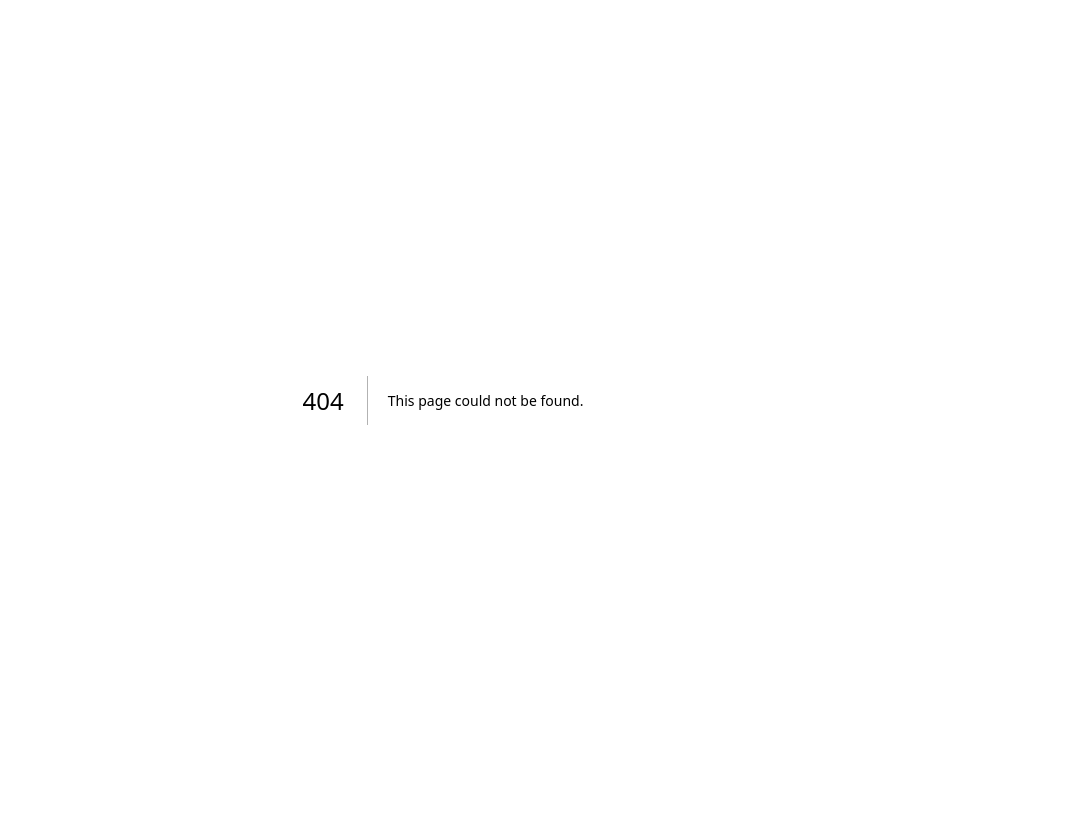
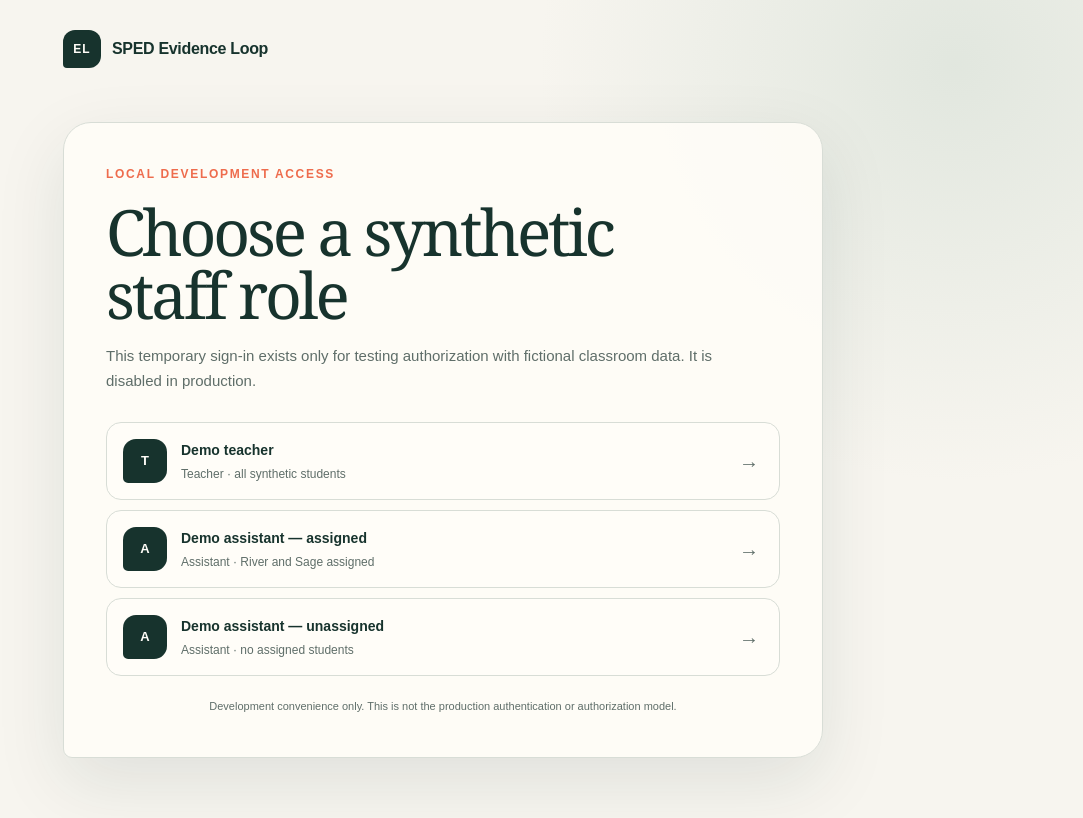
Before and after one commit to mithunkar/SPED-Evidence-Loop, a Next.js app: page /sign-in in a window 1280 px wide. Before the commit this address had no page. Shown: the top 818 px of the page, without its empty margins (197-1280 px from the left). Built offline with nearby package versions, Linux system fonts and the light colour scheme; no server answers.

Commit message:
Add development role sign-in

```diff
--- a/src/app/globals.css
+++ b/src/app/globals.css
@@ -244,6 +244,143 @@ main {
   padding: 80px max(20px, calc((100% - 1180px) / 2));
   background: var(--ink);
   color: var(--surface);
+}
+
+.auth-shell {
+  width: min(760px, calc(100% - 32px));
+  margin: 0 auto;
+  padding: 30px 0 64px;
+}
+
+.auth-brand {
+  display: inline-flex;
+  align-items: center;
+  gap: 11px;
+  font-weight: 800;
+  letter-spacing: -0.02em;
+}
+
+.auth-surface {
+  margin-top: 54px;
+  padding: 42px;
+  border: 1px solid var(--line);
+  border-radius: 28px 28px 28px 9px;
+  background: rgb(255 253 248 / 90%);
+  box-shadow: 0 24px 70px rgb(23 51 45 / 10%);
+}
+
+.auth-heading {
+  max-width: 610px;
+}
+
+.auth-heading h1 {
+  margin: 0;
+  font-family: Georgia, "Times New Roman", serif;
+  font-size: clamp(42px, 8vw, 64px);
+  font-weight: 500;
+  letter-spacing: -0.05em;
+  line-height: 0.98;
+}
+
+.auth-heading > p:last-child {
+  margin: 18px 0 0;
+  color: var(--muted);
+  font-size: 15px;
+  line-height: 1.65;
+}
+
+.auth-current {
+  margin: 24px 0 0;
+  padding: 13px 15px;
+  border-left: 4px solid var(--sage);
+  border-radius: 0 12px 12px 0;
+  background: #edf3ee;
+  color: var(--muted);
+  font-size: 13px;
+  line-height: 1.5;
+}
+
+.auth-current strong {
+  color: var(--ink);
+}
+
+.identity-list {
+  margin-top: 28px;
+  display: grid;
+  gap: 10px;
+}
+
+.identity-option {
+  width: 100%;
+  min-height: 78px;
+  padding: 14px 16px;
+  display: grid;
+  grid-template-columns: 44px minmax(0, 1fr) 24px;
+  align-items: center;
+  gap: 14px;
+  border: 1px solid var(--line);
+  border-radius: 15px;
+  background: var(--surface);
+  color: var(--ink);
+  cursor: pointer;
+  font: inherit;
+  text-align: left;
+  transition:
+    border-color 140ms ease,
+    box-shadow 140ms ease,
+    transform 140ms ease;
+}
+
+.identity-option:hover {
+  border-color: #91a69c;
+  box-shadow: 0 12px 32px rgb(23 51 45 / 8%);
+  transform: translateY(-1px);
+}
+
+.identity-option:focus-visible,
+.auth-brand:focus-visible {
+  outline: 3px solid var(--accent);
+  outline-offset: 3px;
+}
+
+.identity-initial {
+  width: 44px;
+  height: 44px;
+  display: grid;
+  place-items: center;
+  border-radius: 13px 13px 13px 5px;
+  background: var(--ink);
+  color: var(--surface);
+  font-size: 13px;
+  font-weight: 900;
+}
+
+.identity-option > span:nth-child(2) {
+  display: grid;
+  gap: 5px;
+}
+
+.identity-option strong {
+  font-size: 14px;
+}
+
+.identity-option small {
+  color: var(--muted);
+  font-size: 12px;
+  line-height: 1.4;
+}
+
+.identity-arrow {
+  color: var(--muted);
+  font-size: 20px;
+}
+
+.auth-warning {
+  margin: 22px 0 0;
+  color: var(--muted);
+  font-size: 11px;
+  line-height: 1.55;
+  text-align: center;
 }
 
 .demo-shell {
@@ -1393,6 +1530,21 @@ main {
     width: min(100% - 28px, 1180px);
   }
 
+  .auth-shell {
+    width: min(100% - 20px, 760px);
+    padding-top: 20px;
+  }
+
+  .auth-brand > span:last-child {
+    display: none;
+  }
+
+  .auth-surface {
+    margin-top: 34px;
+    padding: 28px 16px;
+    border-radius: 22px 22px 22px 7px;
+  }
+
   .brand > span:last-child {
     display: none;
   }
--- a/src/app/page.tsx
+++ b/src/app/page.tsx
@@ -31,6 +31,9 @@ export default function Home() {
             <Link className="primary-link" href="/demo/session">
               Open the scoring demo
               <span aria-hidden="true">→</span>
+            </Link>
+            <Link className="secondary-link" href="/sign-in">
+              Development sign-in
             </Link>
             <a className="secondary-link" href="#workflow">
               See the workflow
--- /dev/null
+++ b/src/app/sign-in/actions.ts
@@ -0,0 +1,21 @@
+"use server";
+
+import { redirect } from "next/navigation";
+import { z } from "zod";
+
+import { getDevelopmentIdentity } from "@/auth/development-session";
+import { setDevelopmentIdentity } from "@/auth/server-session";
+
+const signInSchema = z.object({
+  userId: z.uuid(),
+});
+
+export async function signInAsDevelopmentUser(formData: FormData) {
+  const parsed = signInSchema.safeParse({ userId: formData.get("userId") });
+  if (!parsed.success || !getDevelopmentIdentity(parsed.data.userId)) {
+    throw new Error("Invalid synthetic development identity.");
+  }
+
+  await setDevelopmentIdentity(parsed.data.userId);
+  redirect("/demo/session");
+}
--- /dev/null
+++ b/src/app/sign-in/page.tsx
@@ -0,0 +1,82 @@
+import Link from "next/link";
+import { notFound } from "next/navigation";
+
+import { listDevelopmentIdentities } from "@/auth/development-session";
+import { getCurrentDevelopmentIdentity } from "@/auth/server-session";
+
+import { signInAsDevelopmentUser } from "./actions";
+
+export const dynamic = "force-dynamic";
+
+export default async function SignInPage() {
+  if (process.env.NODE_ENV === "production") {
+    notFound();
+  }
+
+  const identities = listDevelopmentIdentities();
+  const currentIdentity = await getCurrentDevelopmentIdentity();
+
+  return (
+    <main className="auth-shell">
+      <Link className="auth-brand" href="/" aria-label="Back to project overview">
+        <span className="brand-mark" aria-hidden="true">
+          EL
+        </span>
+        <span>SPED Evidence Loop</span>
+      </Link>
+
+      <section className="auth-surface" aria-labelledby="sign-in-title">
+        <div className="auth-heading">
+          <p className="eyebrow">Local development access</p>
+          <h1 id="sign-in-title">Choose a synthetic staff role</h1>
+          <p>
+            This temporary sign-in exists only for testing authorization with
+            fictional classroom data. It is disabled in production.
+          </p>
+        </div>
+
+        {currentIdentity ? (
+          <p className="auth-current" role="status">
+            Currently signed in as <strong>{currentIdentity.displayName}</strong>.
+            Choose another role below to switch.
+          </p>
+        ) : null}
+
+        <div className="identity-list">
+          {identities.map((identity) => (
+            <form action={signInAsDevelopmentUser} key={identity.id}>
+              <input type="hidden" name="userId" value={identity.id} />
+              <button
+                type="submit"
+                className="identity-option"
+                aria-label={`Sign in as ${identity.displayName}, ${identity.role.toLowerCase()}`}
+              >
+                <span className="identity-initial" aria-hidden="true">
+                  {identity.role === "TEACHER" ? "T" : "A"}
+                </span>
+                <span>
+                  <strong>{identity.displayName}</strong>
+                  <small>
+                    {identity.role === "TEACHER"
+                      ? "Teacher · all synthetic students"
+                      : identity.displayName.includes("unassigned")
+                        ? "Assistant · no assigned students"
+                        : "Assistant · River and Sage assigned"}
+                  </small>
+                </span>
+                <span className="identity-arrow" aria-hidden="true">
+                  →
+                </span>
+              </button>
+            </form>
+          ))}
+        </div>
+
+        <p className="auth-warning">
+          Development convenience only. This is not the production
+          authentication or authorization model.
+        </p>
+      </section>
+    </main>
+  );
+}
--- /dev/null
+++ b/src/auth/server-session.ts
@@ -0,0 +1,45 @@
+import "server-only";
+
+import { cookies } from "next/headers";
+
+import {
+  createDevelopmentSessionToken,
+  DEVELOPMENT_SESSION_TTL_SECONDS,
+  verifyDevelopmentSessionToken,
+} from "@/auth/development-session";
+
+export const DEVELOPMENT_SESSION_COOKIE = "sped_development_session";
+
+const getSecret = () => {
+  const secret = process.env.DEVELOPMENT_AUTH_SECRET;
+  if (!secret) {
+    throw new Error(
+      "DEVELOPMENT_AUTH_SECRET is required for development sign-in.",
+    );
+  }
+  return secret;
+};
+
+export async function getCurrentDevelopmentIdentity() {
+  const token = (await cookies()).get(DEVELOPMENT_SESSION_COOKIE)?.value;
+  if (!token) {
+    return null;
+  }
+
+  return verifyDevelopmentSessionToken(token, getSecret());
+}
+
+export async function setDevelopmentIdentity(userId: string) {
+  const token = createDevelopmentSessionToken(userId, getSecret());
+  (await cookies()).set(DEVELOPMENT_SESSION_COOKIE, token, {
+    httpOnly: true,
+    maxAge: DEVELOPMENT_SESSION_TTL_SECONDS,
+    path: "/",
+    sameSite: "lax",
+    secure: false,
+  });
+}
+
+export async function clearDevelopmentIdentity() {
+  (await cookies()).delete(DEVELOPMENT_SESSION_COOKIE);
+}
```
Also changed, not shown: 2 other files (tests, documents, lock files or other folders).
